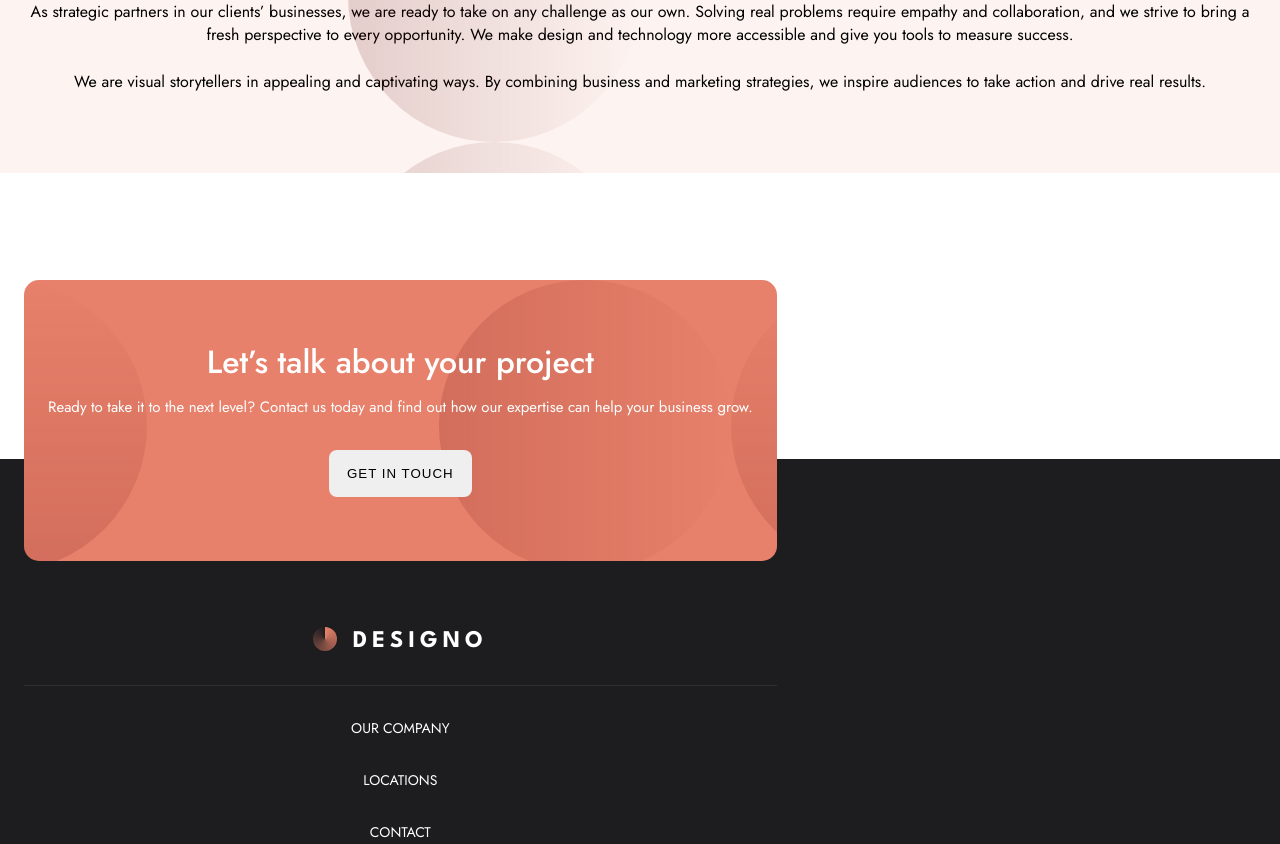
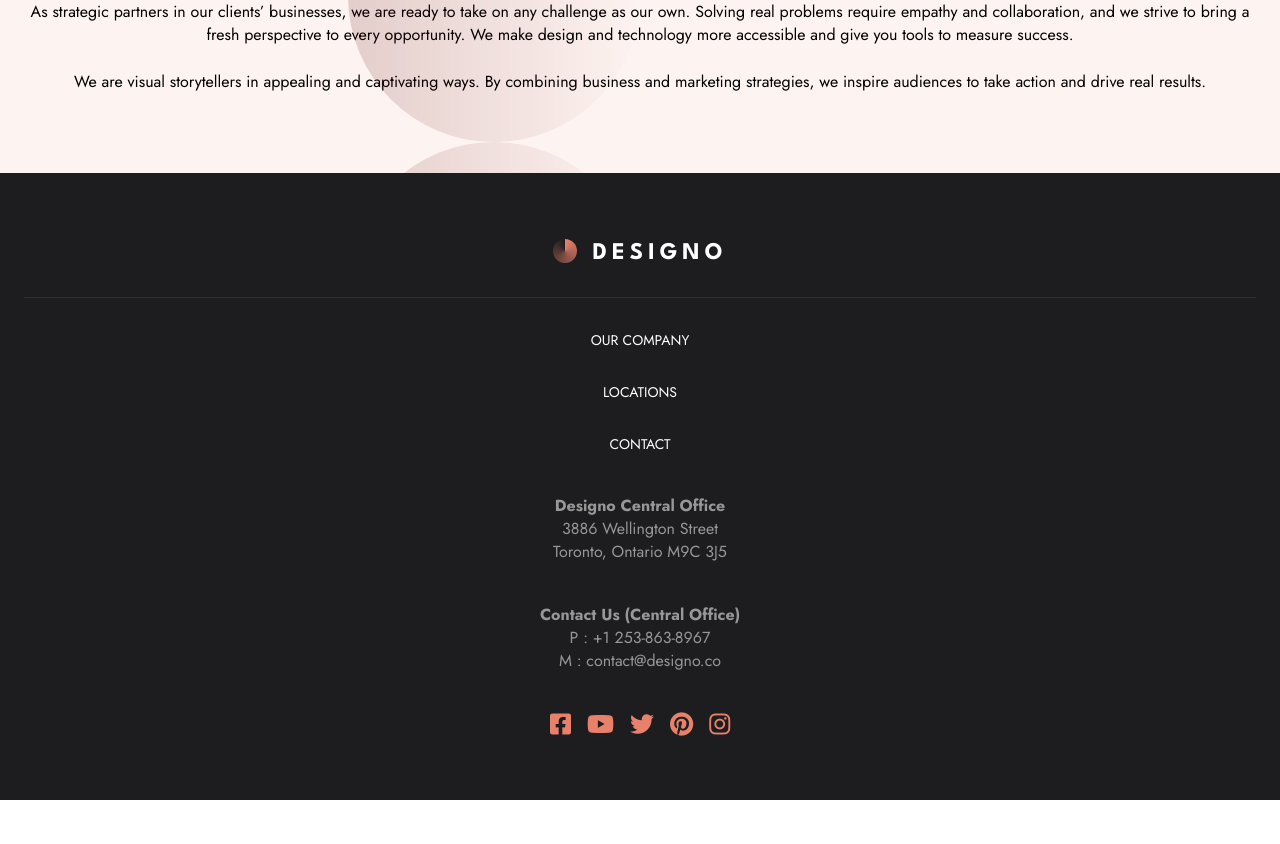
Before and after one commit to ringtho/designo, a React (Create React App) app: page /about in a window 1280 px wide. Shown: the part 3256-4100 px from the top of the page. After the commit the page ends 4056 px from the top, so only its background shows below. Built offline with nearby package versions, Linux system fonts and the light colour scheme; the HTML template or start-up script is replaced by a standard one.

Commit message:
Separated the GetinTouch component from the Footer component

```diff
--- a/src/components/Footer.js
+++ b/src/components/Footer.js
@@ -3,21 +3,6 @@ import { Link } from "react-router-dom"
 const Footer = () => {
     return (
         <footer className="footer">
-            <div className="footer-container">
-                <div className="get-in-touch">
-                    <div className="get-in-touch-wrapper">
-                        <div className="get-in-touch-container">
-                            <h2>Let’s talk about your project</h2>
-                            <p>
-                            Ready to take it to the next level? Contact us today and find out
-                            how our expertise can help your business grow.
-                            </p>
-                            <button className="footer-btn">GET IN TOUCH</button>
-
-                        </div>
-                    </div>
-
-                </div>
             <div className="footer-contents">
                 <div className="logo-container footer-logo">
                     <div className="header-circle"></div>
@@ -54,7 +39,6 @@ const Footer = () => {
                     <i className="fa-brands fa-instagram"></i>
                 </div>
             </div>
-            </div>
         </footer>
     )
 }
--- /dev/null
+++ b/src/components/GetInTouch.js
@@ -0,0 +1,23 @@
+
+
+const GetInTouch = () => {
+
+    return (
+        <div className="get-in-touch">
+            <div className="get-in-touch-wrapper">
+                <div className="get-in-touch-container">
+                    <h2>Let’s talk about your project</h2>
+                    <p>
+                    Ready to take it to the next level? Contact us today and find out
+                    how our expertise can help your business grow.
+                    </p>
+                    <button className="footer-btn">GET IN TOUCH</button>
+
+                </div>
+            </div>
+
+        </div>
+    )
+}
+
+export default GetInTouch
--- a/src/index.css
+++ b/src/index.css
@@ -260,19 +260,11 @@ body {
 }
 
 .footer {
-  min-height: 815px;
   background-color: var(--secondary-dark);
-  position: relative;
-  margin-top: 286px;
-}
-
-.footer-container {
-  position: absolute;
-  top: -22%;
 }
 
 .footer-contents {
-  margin: 64px 24px;
+  padding: 64px 24px;
   display: flex;
   flex-direction: column;
   align-items: center;
--- a/src/pages/Home.js
+++ b/src/pages/Home.js
@@ -7,6 +7,7 @@ import Footer from "../components/Footer"
 import AppDesignCard from "../components/AppDesignCard"
 import WebDesignCard from "../components/WebDesignCard"
 import GraphicDeignCard from "../components/GraphicDesignCard"
+import GetInTouch from "../components/GetInTouch"
 
 const Home = () => {
     return (
@@ -85,6 +86,7 @@ const Home = () => {
             </section>
         </main>
         </div>
+        <GetInTouch />
         <Footer />
         </>
 
```
Lines whose indentation alone changed are shown as unchanged.
